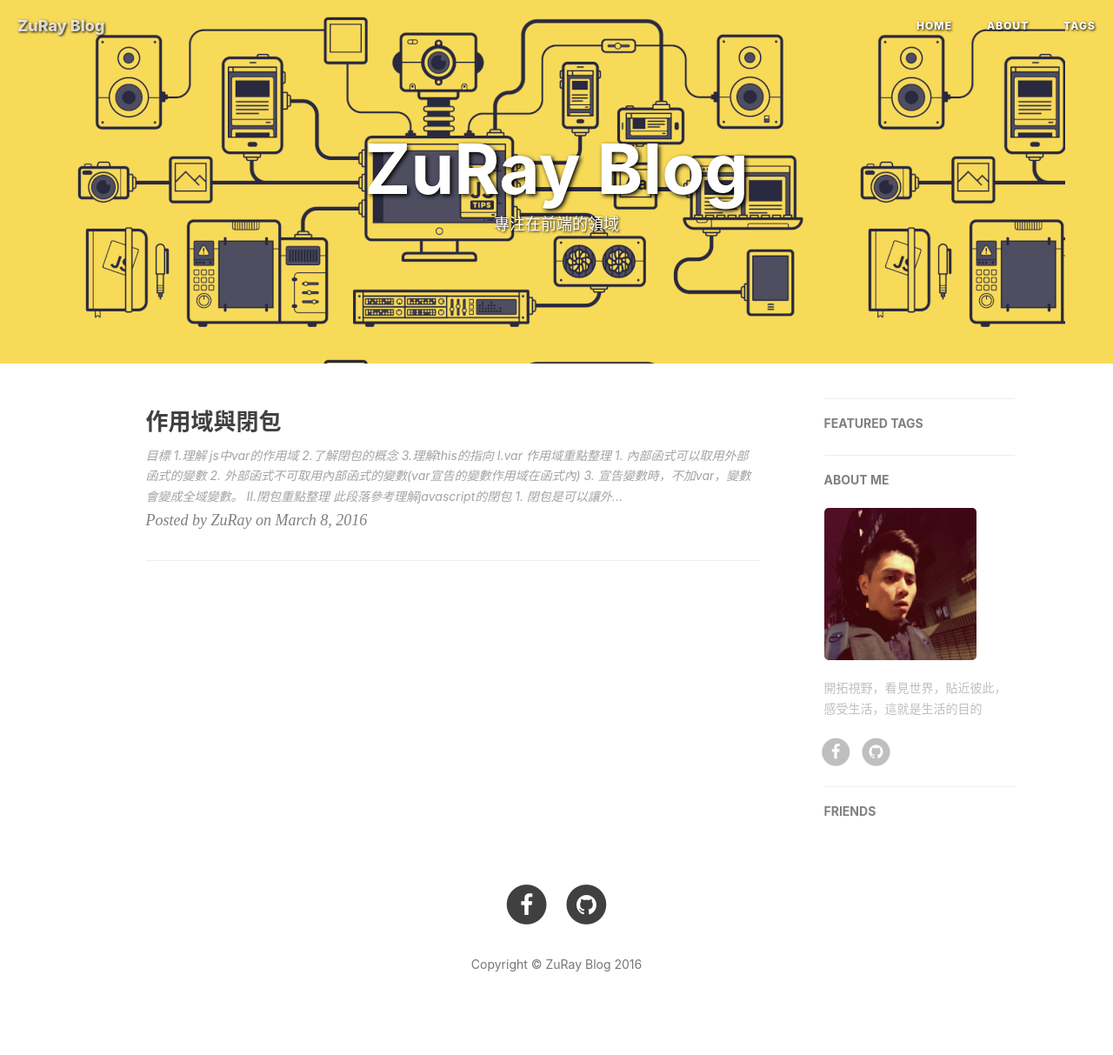
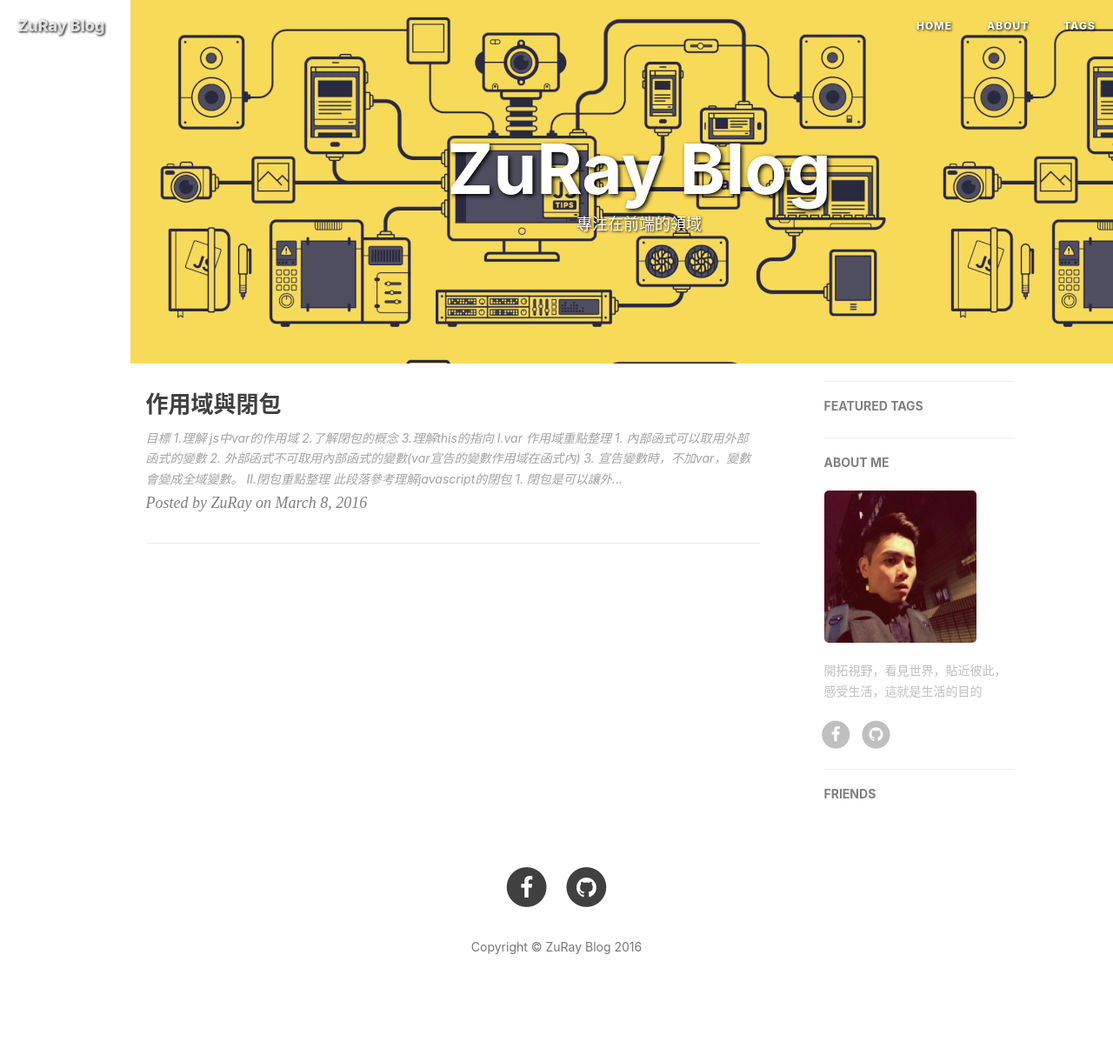
Before and after one commit to intheblackworld/intheblackworld.github.io, a Jekyll site: the page built from index.html, in a window 1280 px wide. Shown: the whole page at 87% size. Built offline with Jekyll 4.4.1, drawn with Linux system fonts in a browser that asks for light colours; nearby versions of some CDN libraries; the list of posts is cut into pages by our own code; comment, search, counter and statistics services are not loaded.

Commit message:
edit for change header img

```diff
--- a/_layouts/page.html
+++ b/_layouts/page.html
@@ -3,7 +3,13 @@
 ---
 
 <!-- Page Header -->
-<header class="intro-header" style="background-color:#F8DA59;" >
+<header class="intro-header" style="background-color:#F8DA59;width: 100%;
+    height: 100%;
+    max-width: 980px;
+    background-position: center center;
+    background-size: cover;
+    background-repeat: no-repeat;
+    margin: 0px auto;" >
     <div class="container">
         <div class="row" style="background-image: url('{{ site.baseurl }}/{% if page.header-img %}{{ page.header-img }}{% else %}{{ site.header-img }}{% endif %}')">
             <div class="col-lg-8 col-lg-offset-2 col-md-10 col-md-offset-1 ">
```
